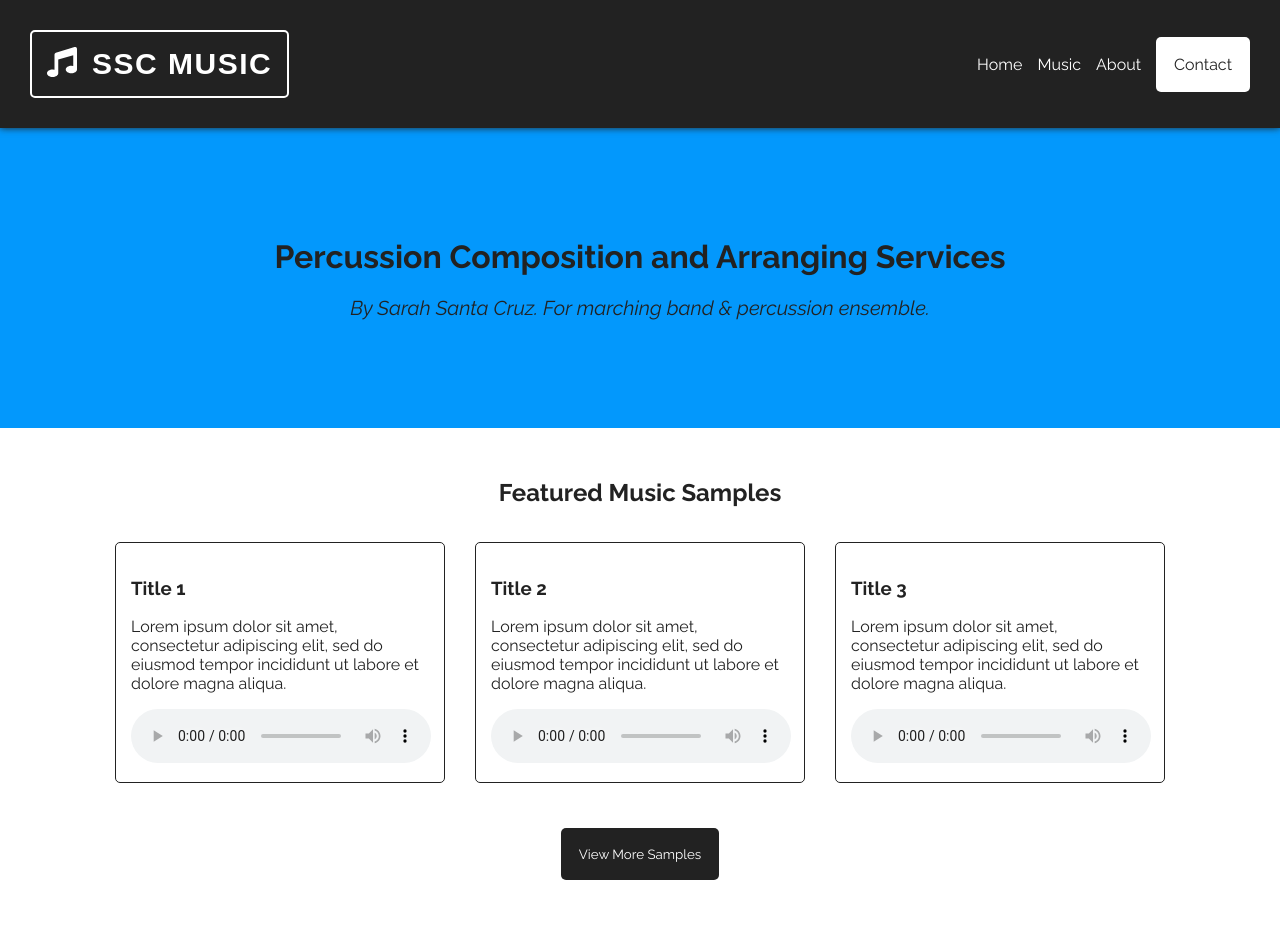
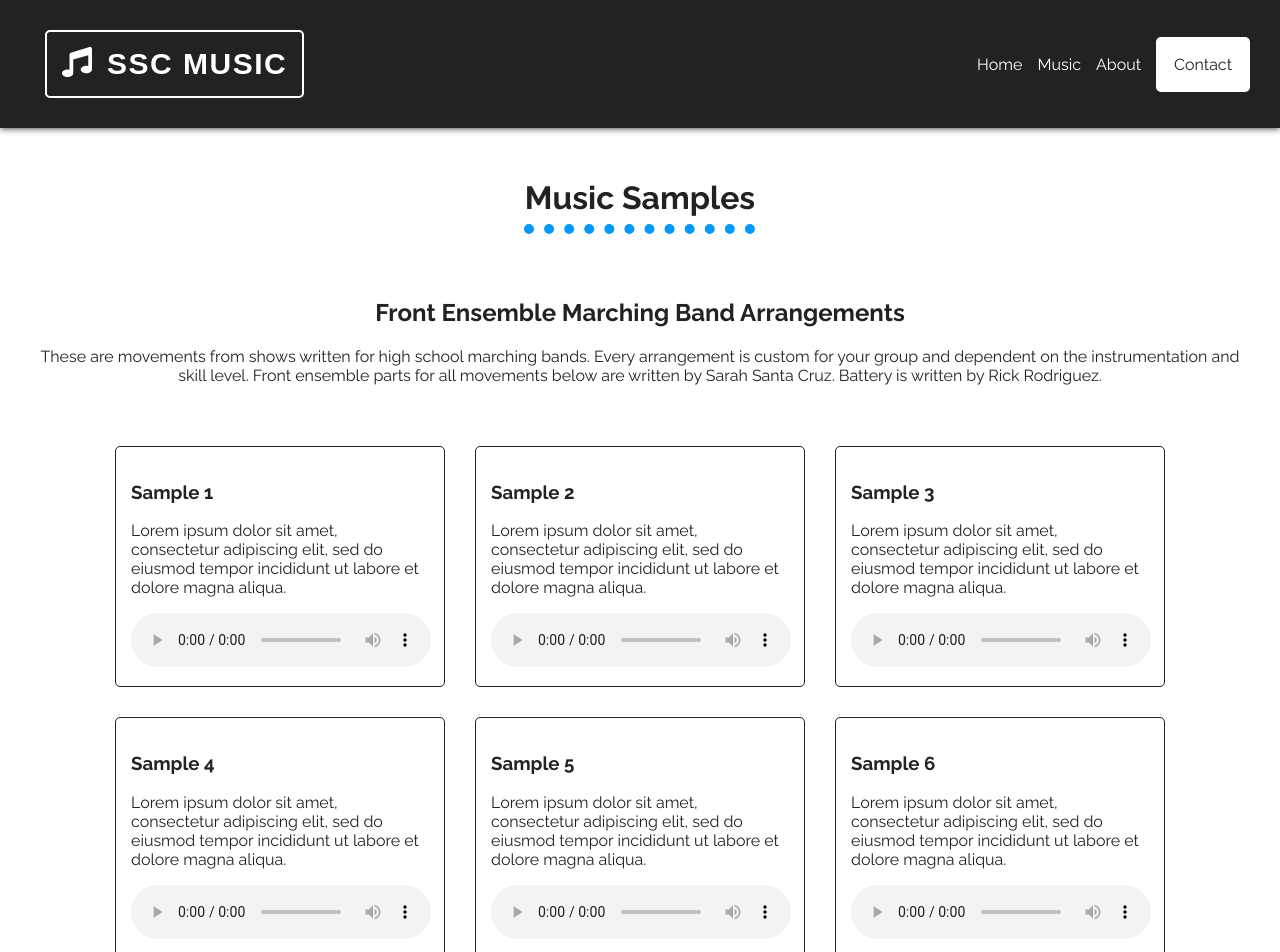
Before and after one commit to sds0208/react-ssc-music, a React (Vite) app: page /samples in a window 1280 px wide. Shown: the top 952 px of the page. Built offline with nearby package versions, Linux system fonts and the light colour scheme; a web font is replaced by a local one.

Commit message:
working through routing and some styles

```diff
--- a/src/App.jsx
+++ b/src/App.jsx
@@ -1,18 +1,19 @@
 import { Route, createBrowserRouter, createRoutesFromElements, RouterProvider } from 'react-router-dom'
-import Nav from './components/Nav'
-import Home from './components/Home'
-import Hero from './components/Hero'
+import MainLayout from './layouts/MainLayout';
+import HomePage from './pages/HomePage';
+import SamplesPage from './pages/SamplesPage';
 
-// const router = createBrowserRouter();
+const router = createBrowserRouter(
+  createRoutesFromElements(
+    <Route path='/' element={ <MainLayout /> }>
+      <Route index element={ <HomePage /> } />
+      <Route path='/samples' element={ <SamplesPage /> } />
+    </Route>
+  )
+);
 
 const App = () => {
-  return (
-    <>
-      <Nav />
-      <Hero />
-      <Home />
-    </>
-  )
+    return <RouterProvider router={router} />;
 }
 
 export default App
--- /dev/null
+++ b/src/components/ButtonGroup.jsx
@@ -0,0 +1,12 @@
+import { Link } from 'react-router-dom'
+
+const ButtonGroup = () => {
+  return (
+    <div className="button-group">
+      <Link className="button-link" to="/samples">View More Samples</Link>
+      <Link className="button-link" to="/contact">Contact</Link>
+    </div>
+  )
+}
+
+export default ButtonGroup
--- a/src/components/Home.jsx
+++ /dev/null
@@ -1,13 +0,0 @@
-import Featured from './Featured'
-import ViewMoreSamples from './ViewMoreSamples'
-
-const Home = () => {
-  return (
-    <>
-      <Featured />
-      <ViewMoreSamples />
-    </>
-  )
-}
-
-export default Home
--- a/src/components/Nav.jsx
+++ b/src/components/Nav.jsx
@@ -1,18 +1,21 @@
+import { Link } from 'react-router-dom'
 import { FaMusic } from 'react-icons/fa'
 
 const Nav = () => {
   return (
     <>
       <nav>
-        <div className="logo">
-          <FaMusic />
-          <div className="logo-text">SSC MUSIC</div>
-        </div>
+        <Link to="/" className="link logo-link">
+          <div className="logo">
+            <FaMusic />
+            <div className="logo-text">SSC MUSIC</div>
+          </div>
+        </Link>
         <div className="links-container">
-          <a href="" className="link">Home</a>
-          <a href="" className="link">Music</a>
-          <a href="" className="link">About</a>
-          <a href="" className="link contact">Contact</a>
+          <Link to="/" className="link">Home</Link>
+          <Link to="/samples" className="link">Music</Link>
+          <Link to="/about" className="link">About</Link>
+          <Link to="/contact" className="link contact">Contact</Link>
         </div>
       </nav>
     </>
--- a/src/components/ViewMoreSamples.jsx
+++ /dev/null
@@ -1,7 +0,0 @@
-const ViewMoreSamples = () => {
-  return (
-    <button className="view-more-samples">View More Samples</button>
-  )
-}
-
-export default ViewMoreSamples
--- a/src/data/music-samples.js
+++ b/src/data/music-samples.js
@@ -1,44 +1,75 @@
 export const musicSamples = [
   {
     id: 1,
-    title: 'Title 1',
+    title: 'Sample 1',
     description: 'Lorem ipsum dolor sit amet, consectetur adipiscing elit, sed do eiusmod tempor incididunt ut labore et dolore magna aliqua.',
     score: 'score.png',
     audio: 'sc-22-p3.mp3'
   },
   {
     id: 2,
-    title: 'Title 2',
+    title: 'Sample 2',
     description: 'Lorem ipsum dolor sit amet, consectetur adipiscing elit, sed do eiusmod tempor incididunt ut labore et dolore magna aliqua.',
     score: 'score.png',
     audio: 'sc-22-p3.mp3'
   },
   {
     id: 3,
-    title: 'Title 3',
+    title: 'Sample 3',
     description: 'Lorem ipsum dolor sit amet, consectetur adipiscing elit, sed do eiusmod tempor incididunt ut labore et dolore magna aliqua.',
     score: 'score.png',
     audio: 'sc-22-p3.mp3'
   },
   {
     id: 4,
-    title: 'Title 4',
+    title: 'Sample 4',
     description: 'Lorem ipsum dolor sit amet, consectetur adipiscing elit, sed do eiusmod tempor incididunt ut labore et dolore magna aliqua.',
     score: 'score.png',
     audio: 'sc-22-p3.mp3'
   },
   {
     id: 5,
-    title: 'Title 5',
+    title: 'Sample 5',
     description: 'Lorem ipsum dolor sit amet, consectetur adipiscing elit, sed do eiusmod tempor incididunt ut labore et dolore magna aliqua.',
     score: 'score.png',
     audio: 'sc-22-p3.mp3'
   },
   {
     id: 6,
-    title: 'Title 6',
+    title: 'Sample 6',
     description: 'Lorem ipsum dolor sit amet, consectetur adipiscing elit, sed do eiusmod tempor incididunt ut labore et dolore magna aliqua.',
     score: 'score.png',
     audio: 'sc-22-p3.mp3'
   },
 ];
+
+export const percussionEnsembles = [
+  {
+    id: 1,
+    title: 'A Cantiga',
+    description: 'Lorem ipsum dolor sit amet, consectetur adipiscing elit, sed do eiusmod tempor incididunt ut labore et dolore magna aliqua.',
+    score: 'score.png',
+    audio: 'sc-22-p3.mp3'
+  },
+  {
+    id: 2,
+    title: 'Sky Music',
+    description: 'Lorem ipsum dolor sit amet, consectetur adipiscing elit, sed do eiusmod tempor incididunt ut labore et dolore magna aliqua.',
+    score: 'score.png',
+    audio: 'sc-22-p3.mp3'
+  },
+  {
+    id: 3,
+    title: 'Brightly Shining',
+    description: 'Lorem ipsum dolor sit amet, consectetur adipiscing elit, sed do eiusmod tempor incididunt ut labore et dolore magna aliqua.',
+    score: 'score.png',
+    audio: 'sc-22-p3.mp3'
+  },
+  {
+    id: 4,
+    title: 'Into the Blue',
+    description: 'Lorem ipsum dolor sit amet, consectetur adipiscing elit, sed do eiusmod tempor incididunt ut labore et dolore magna aliqua.',
+    score: 'score.png',
+    audio: 'sc-22-p3.mp3'
+  },
+];
--- a/src/index.scss
+++ b/src/index.scss
@@ -10,8 +10,26 @@ body {
   color: #222;
 }
 
+.page {
+  max-width: 1600px;
+  margin: 0 auto;
+}
+
 button {
   cursor: pointer;
+}
+
+.button-link {
+  background: #222;
+  color: #fff;
+  padding: 15px;
+  border: 3px solid transparent;
+  border-radius: 5px;
+  text-decoration: none;
+
+  &:hover {
+    background: #af69ef;
+  }
 }
 
 nav {
@@ -26,6 +44,10 @@ nav {
   top: 0;
   box-shadow: 0 0 7px #222;
 
+  .logo-link:hover {
+    text-decoration: none;
+  }
+
   .logo {
     font-size: 30px;
     font-weight: bold;
@@ -35,13 +57,18 @@ nav {
     padding: 15px;
     letter-spacing: 1.5px;
 
+    &:hover {
+      color: #222;
+      background: #fff;
+    }
+
     .logo-text {
       font-family: "Jersey 25", sans-serif;
       margin-left: 15px;
     }
   }
 
-  a {
+  .link {
     margin-left: 15px;
     color: #fff;
     text-decoration: none;
@@ -59,7 +86,8 @@ nav {
 
       &:hover {
         text-decoration: none;
-        border: 3px solid #0398fc;
+        // border: 3px solid #af69ef;
+        background: #af69ef;
       }
     }
   }
@@ -73,6 +101,11 @@ nav {
   justify-content: center;
   align-items: center;
   text-align: center;
+
+  @media (min-width: 1601px) {
+    border-radius: 5px;
+    margin-top: 30px;
+  }
 
   p {
     font-style: italic;
@@ -92,24 +125,20 @@ nav {
   display: flex;
   flex-wrap: wrap;
   justify-content: center;
+  padding: 0 15px;
 }
 
-.view-more-samples {
-  margin: 0 auto;
-  display: block;
-  background: #222;
-  color: #fff;
-  padding: 15px;
-  border: 3px solid transparent;
-  border-radius: 5px;
+.button-group {
+  display: flex;
+  flex-wrap: wrap;
+  justify-content: center;
 
-  &:hover {
-    background: #0398fc;
+  .button-link {
+    margin: 15px;
   }
 }
 
 .card {
-
   margin: 15px;
   padding: 15px;
   width: 330px;
@@ -117,6 +146,25 @@ nav {
   border: 1px solid #222;
 
   &.card-playing {
-    background: #0398fc;
+    background: #af69ef;
   }
 }
+
+.samples-page {
+  h1 {
+    padding: 30px 30px;
+    text-align: center;
+    text-decoration: #0398fc dotted underline 10px;
+    text-underline-offset: 15px;
+  }
+
+  h2 {
+    padding: 30px 30px 0;
+    text-align: center;
+  }
+
+  p.section-description {
+    padding: 0 30px 30px;
+    text-align: center;
+  }
+}
--- /dev/null
+++ b/src/layouts/MainLayout.jsx
@@ -0,0 +1,13 @@
+import { Outlet } from 'react-router-dom'
+import Nav from '../components/Nav'
+
+const MainLayout = () => {
+  return (
+    <>
+        <Nav />
+        <Outlet />
+    </>
+  )
+}
+
+export default MainLayout
--- /dev/null
+++ b/src/pages/HomePage.jsx
@@ -0,0 +1,15 @@
+import Hero from '../components/Hero'
+import Featured from '../components/Featured'
+import ButtonGroup from '../components/ButtonGroup'
+
+const HomePage = () => {
+  return (
+    <div className="page">
+      <Hero />
+      <Featured />
+      <ButtonGroup />
+    </div>
+  )
+}
+
+export default HomePage
--- /dev/null
+++ b/src/pages/SamplesPage.jsx
@@ -0,0 +1,14 @@
+import Samples from '../components/Samples'
+
+const SamplesPage = () => {
+  return (
+    <div className="page samples-page">
+        <h1>Music Samples</h1>
+        <h2>Front Ensemble Marching Band Arrangements</h2>
+        <p className="section-description">These are movements from shows written for high school marching bands. Every arrangement is custom for your group and dependent on the instrumentation and skill level. Front ensemble parts for all movements below are written by Sarah Santa Cruz. Battery is written by Rick Rodriguez.</p>
+        <Samples />
+    </div>
+  )
+}
+
+export default SamplesPage
```
